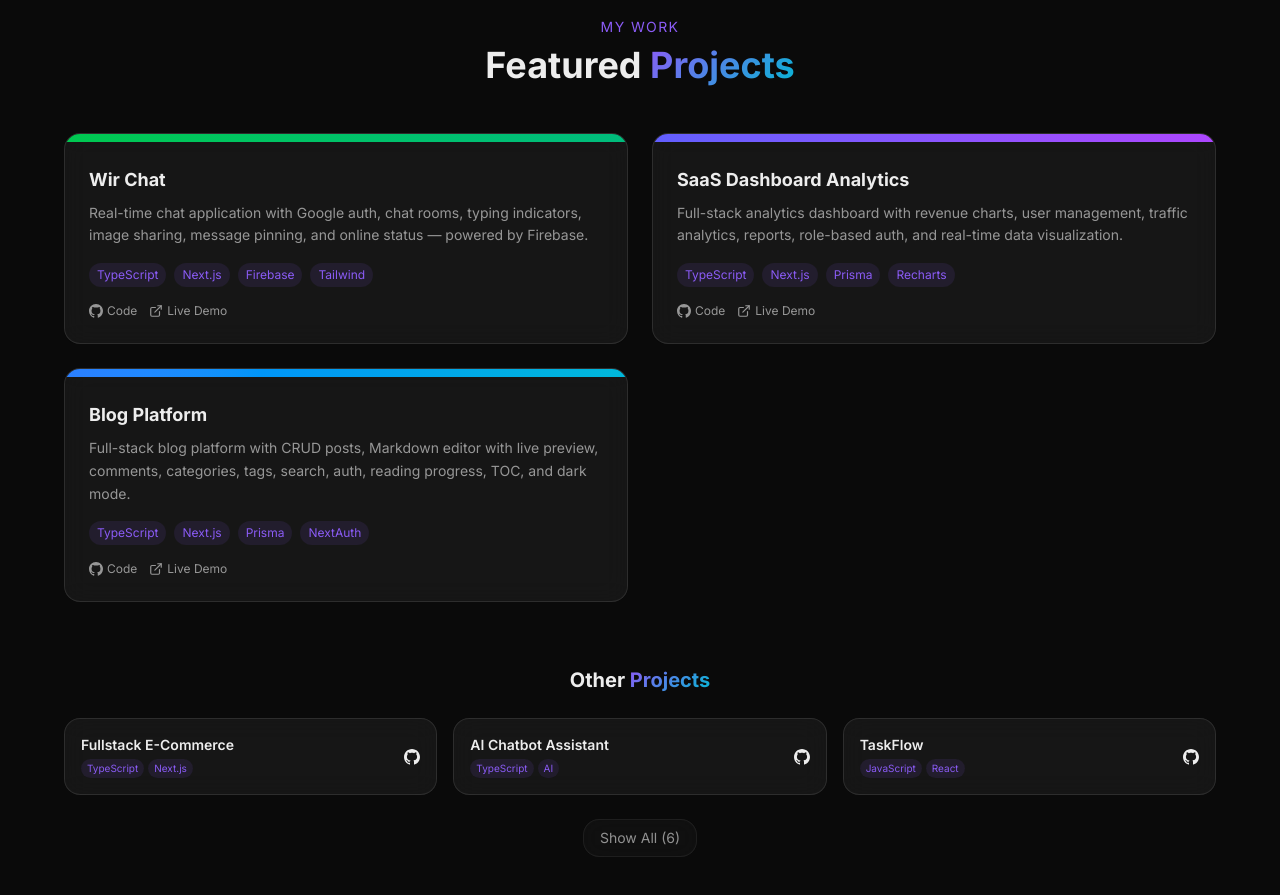
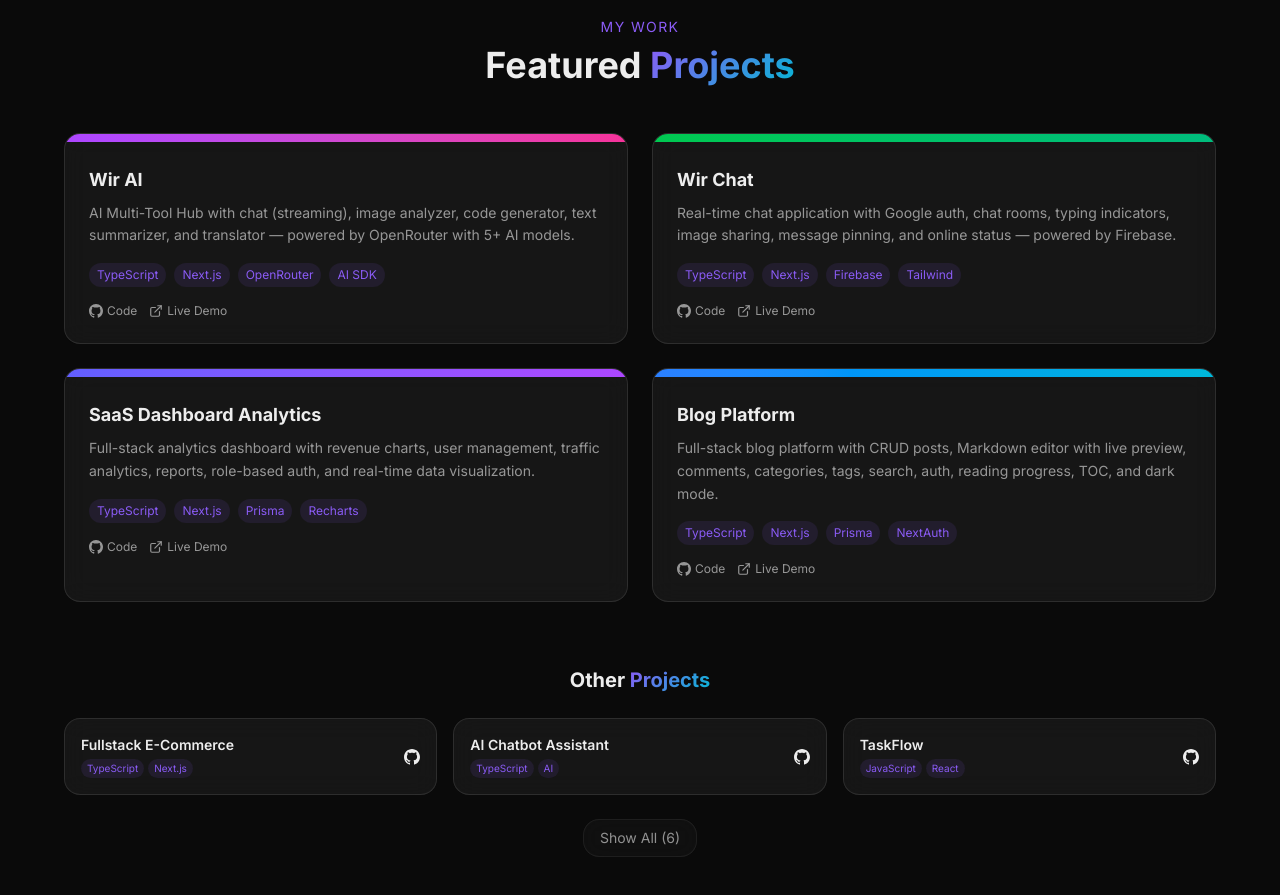
Before and after one commit to achmadwirra/achmadwirra.github.io, a Next.js app: page / in a window 1280 px wide. Shown: the part 3280-4175 px from the top of the page. Built offline with nearby package versions, Linux system fonts and the light colour scheme.

Commit message:
feat: add Wir AI to featured projects

```diff
--- a/src/components/Projects.tsx
+++ b/src/components/Projects.tsx
@@ -23,6 +23,15 @@
 }
 
 const featuredProjects: Project[] = [
+  {
+    title: "Wir AI",
+    desc: "AI Multi-Tool Hub with chat (streaming), image analyzer, code generator, text summarizer, and translator — powered by OpenRouter with 5+ AI models.",
+    tags: ["TypeScript", "Next.js", "OpenRouter", "AI SDK"],
+    category: "TypeScript",
+    github: "https://github.com/achmadwirra/wir-ai",
+    live: "https://wir-ai.vercel.app",
+    gradient: "from-purple-500 to-pink-500",
+  },
   {
     title: "Wir Chat",
     desc: "Real-time chat application with Google auth, chat rooms, typing indicators, image sharing, message pinning, and online status — powered by Firebase.",
```
